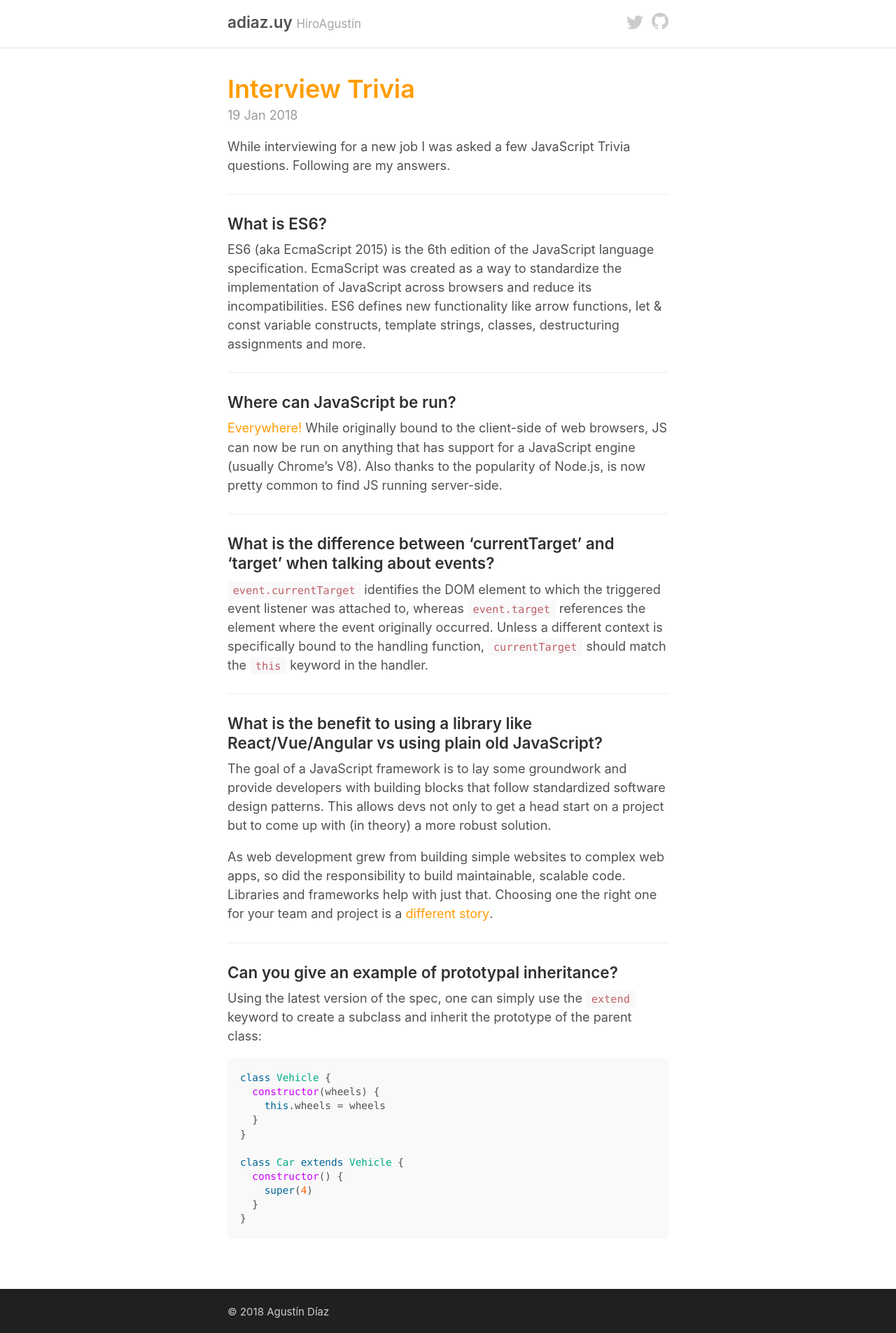
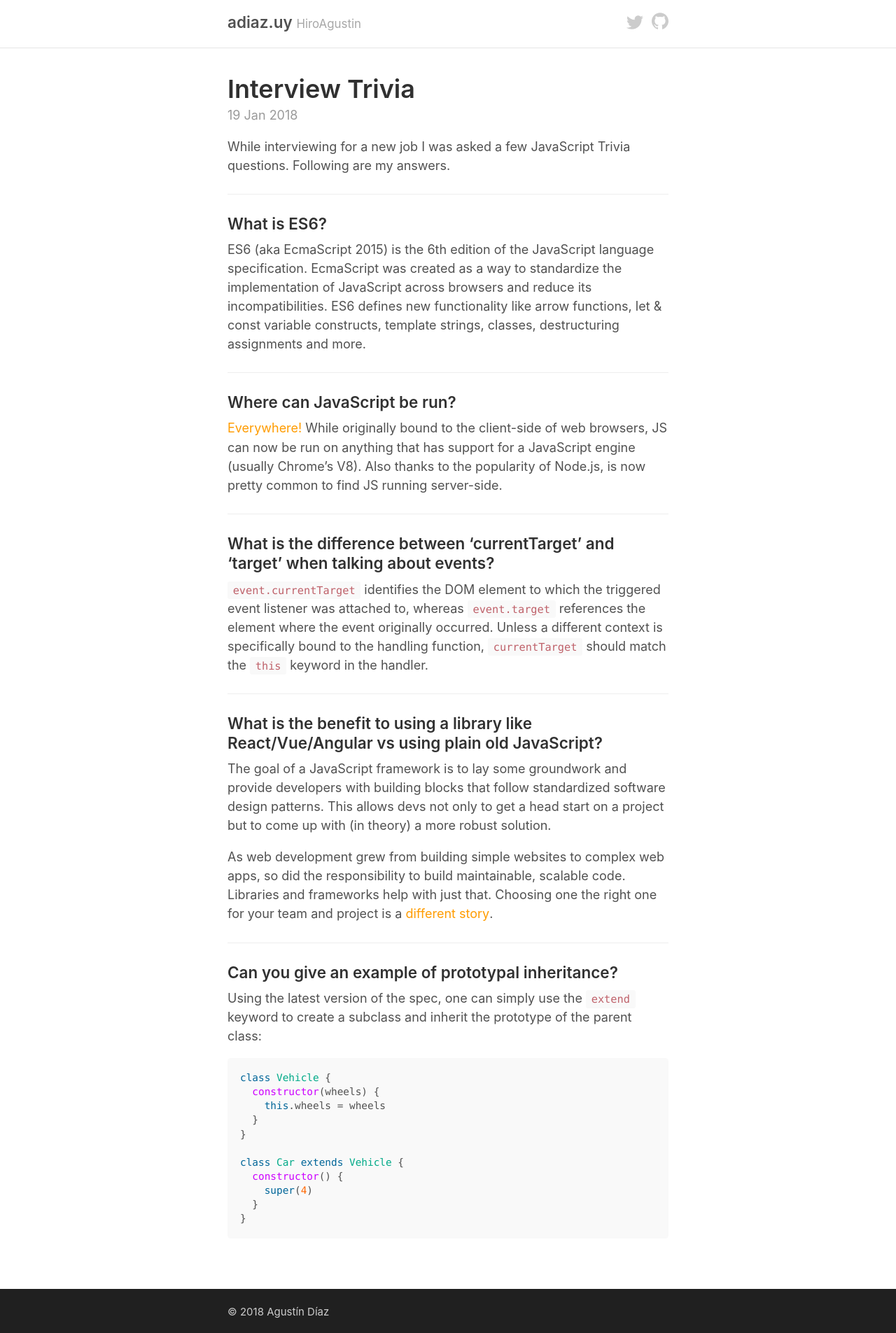
Before and after one commit to HiroAgustin/adiaz.uy-legacy, a Jekyll site: the page built from index.html, in a window 1280 px wide. Shown: the whole page at 70% size. Built offline with Jekyll 4.4.1, drawn with Linux system fonts in a browser that asks for light colours.

Commit message:
Fix color of articles headings on home page

```diff
--- a/_sass/_posts.scss
+++ b/_sass/_posts.scss
@@ -17,6 +17,8 @@
   color: $gray-5;
 
   a {
+    color: $gray-5;
+
     &:after {
       border-color: $gray-5;
     }
--- a/index.html
+++ b/index.html
@@ -2,7 +2,6 @@
 layout: default
 title: Home
 ---
-
 {% assign post = site.posts.first %}
 
 <div class="posts">
```
